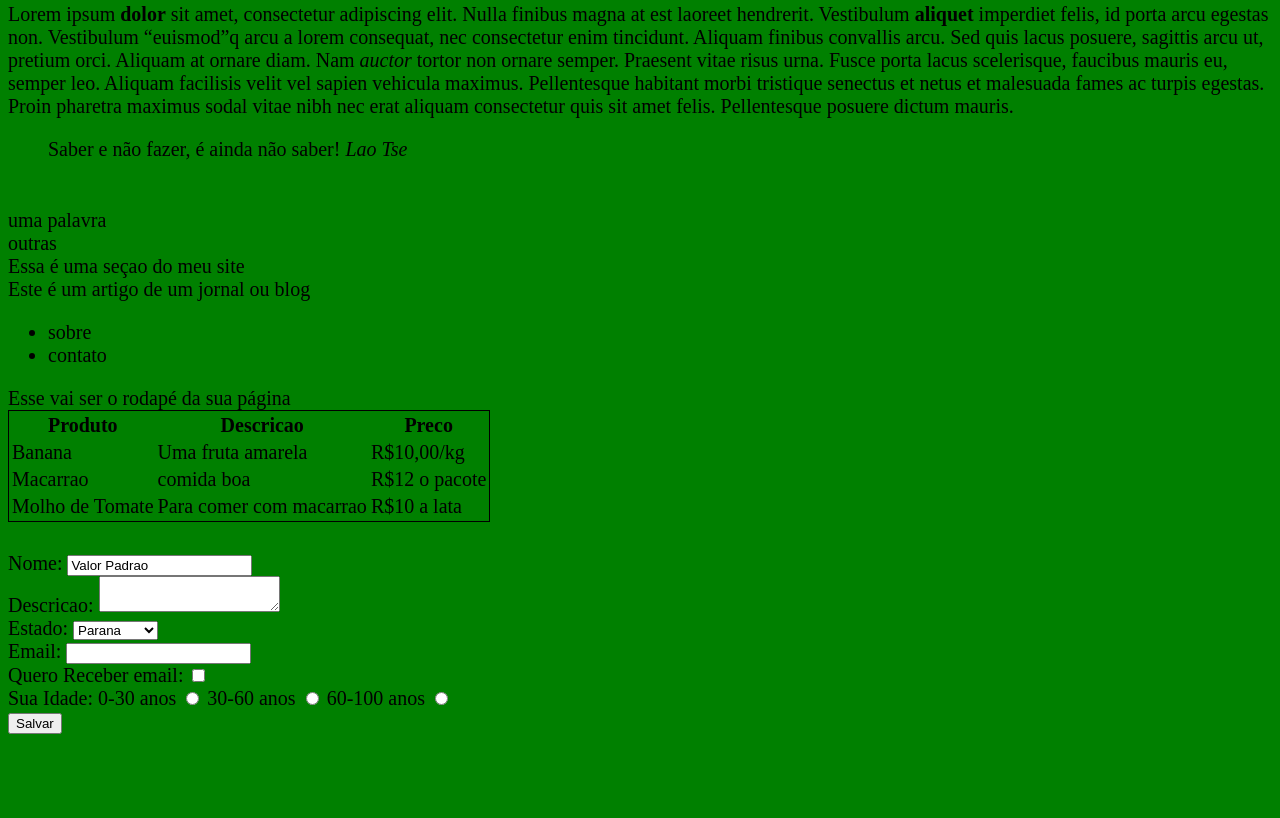
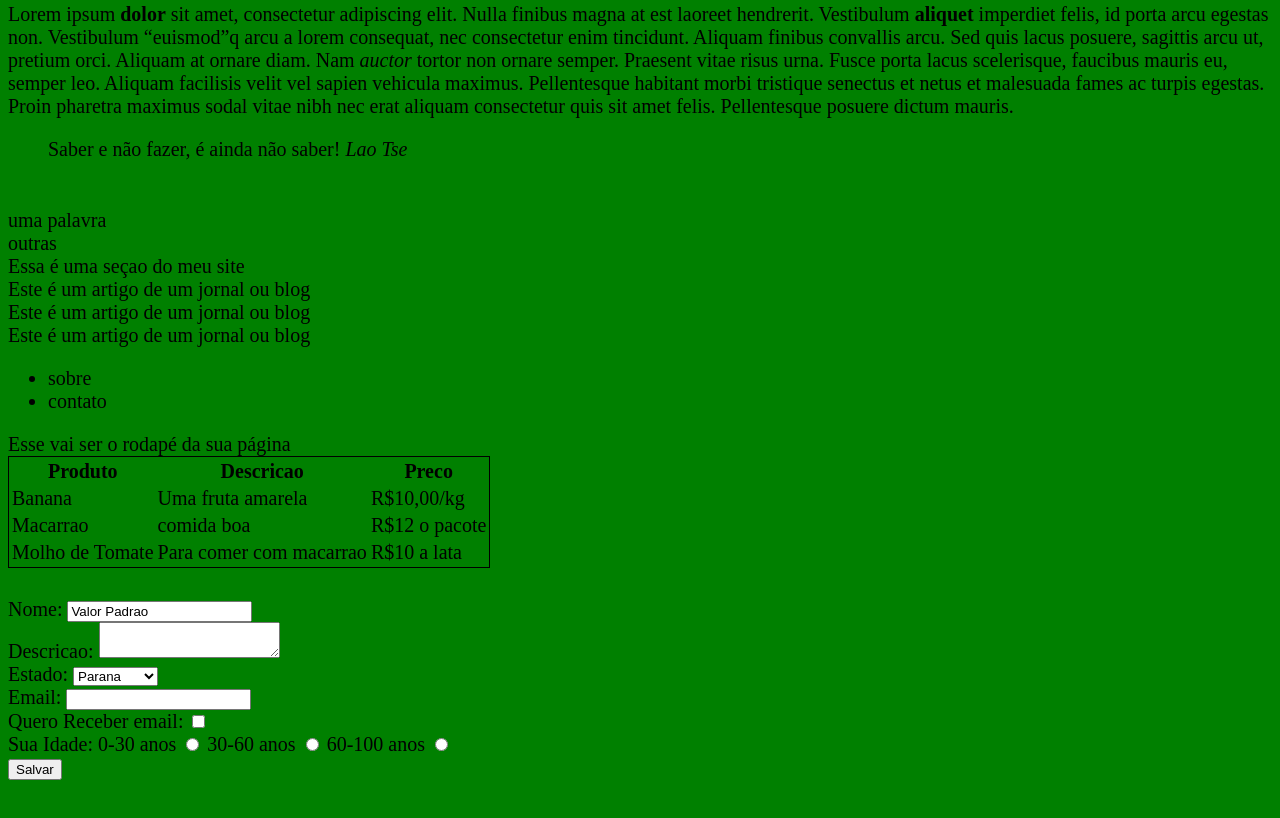
Before and after one commit to douglascorrea/html_playground, a plain HTML site: page index.html in a window 1280 px wide. Shown: the part 1554-2372 px from the top of the page. Before the commit the page ends 2346 px from the top, so only its background shows below. Drawn offline with Linux system fonts and the light colour scheme.

Commit message:
Classes e IDs

```diff
--- a/index.html
+++ b/index.html
@@ -88,7 +88,14 @@
 
     <section>Essa é uma seçao do meu site</section>
 
+    <article class="artigo artigo-importante">Este é um artigo de um jornal ou blog</article>
+
+    <article class="artigo vermelho">Este é um artigo de um jornal ou blog</article>
+
     <article>Este é um artigo de um jornal ou blog</article>
+
+
+
 
     <nav>
       <ul>
@@ -104,7 +111,7 @@
     <aside></aside>
     <address></address>
 
-    <table style="border: 1px solid">
+    <table style="border: 1px solid" id="tabela-de-precos">
       <thead>
         <tr>
           <th>Produto</th>
```
